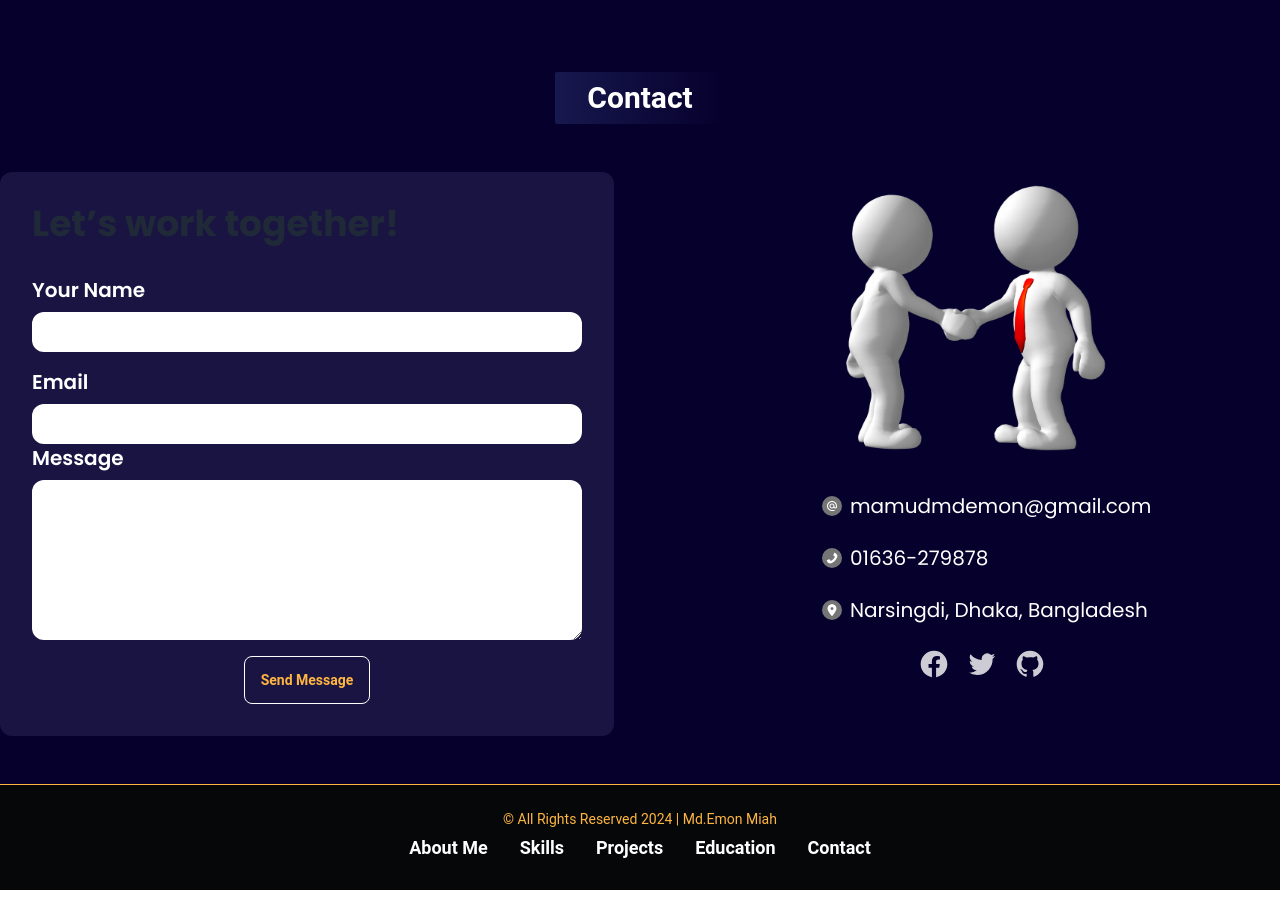
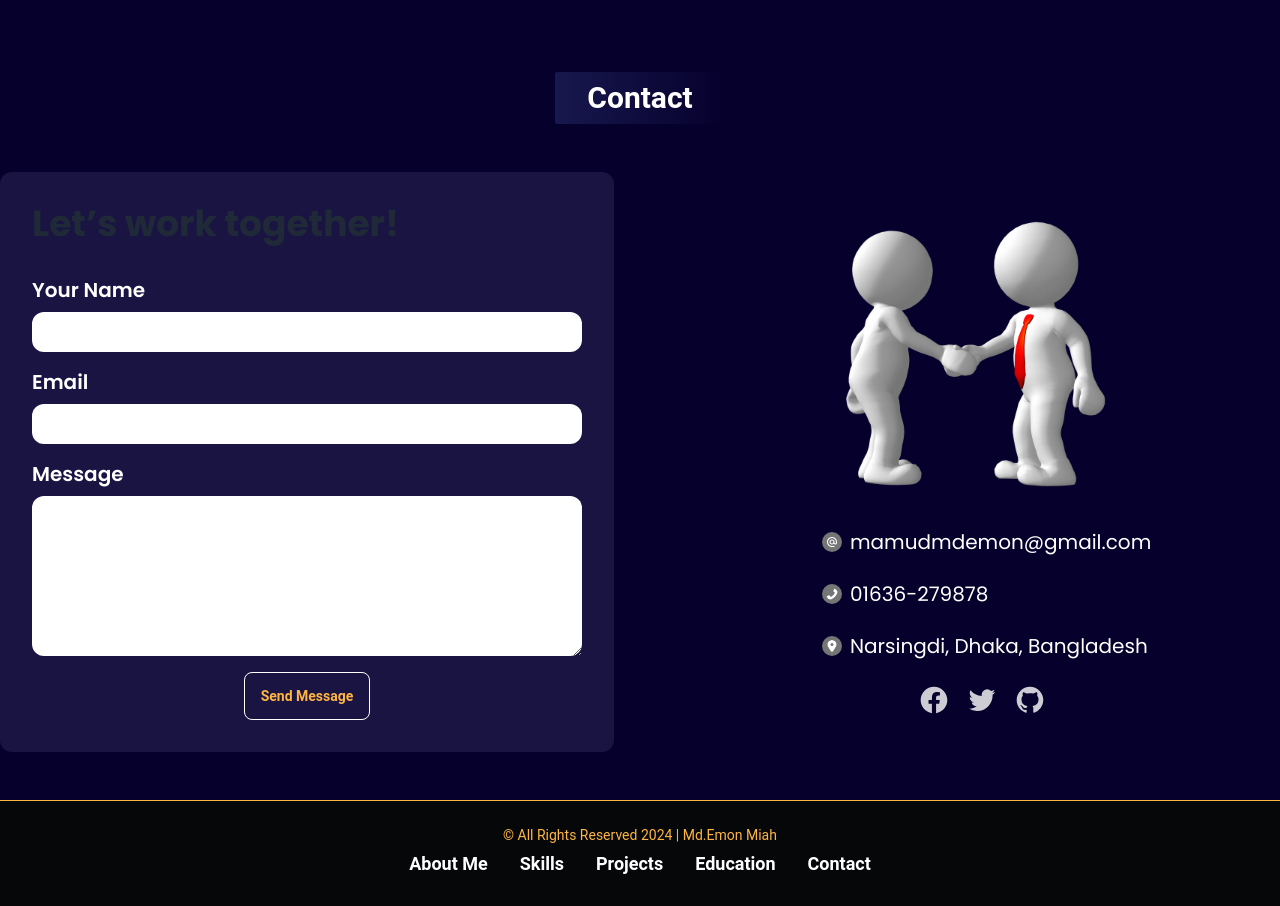
Before and after one commit to umayermdemon/emon-s-portfolio, a React (Vite) app: page / in a window 1280 px wide. Shown: the part 2980-3886 px from the top of the page. Built offline with nearby package versions, Linux system fonts and the light colour scheme.

Commit message:
contact section completed with responsive

```diff
--- a/src/Pages/Home/Contact/Contact.jsx
+++ b/src/Pages/Home/Contact/Contact.jsx
@@ -20,7 +20,7 @@ const Contact = () => {
       .then(
         () => {
           toast.success("Thanks for your feedback", {
-            position: "bottom-right",
+            position: "bottom-left",
             autoClose: 5000,
             hideProgressBar: false,
             closeOnClick: true,
@@ -45,9 +45,9 @@ const Contact = () => {
         </h1>
       </div>
 
-      <div className="flex flex-row-reverse gap-52 ">
+      <div className="flex flex-col justify-center items-center lg:flex-row-reverse lg:gap-52 ">
         <div className="flex-1">
-          <img src={contactLogo} className="w-72 pt-12" />
+          <img src={contactLogo} className="w-72 pt-3 lg:pt-12" />
           <div className="space-y-6 pt-8">
             <h3 className="flex flex-row gap-2 items-center text-xl text-white font-poppins">
               <MdOutlineAlternateEmail className="bg-gray-600 text-white p-1 text-xl rounded-full" />
@@ -119,11 +119,11 @@ const Contact = () => {
         </div>
 
         <div className="bg-[#1a1443] p-8 rounded-xl mt-12 flex-1">
-          <h2 className="text-4xl font-bold font-poppins">
+          <h2 className="text-2xl md:text-4xl font-bold font-poppins">
             Let’s work together!
           </h2>
           <div>
-            <form ref={form} onSubmit={sendEmail} className="w-[550px] ">
+            <form ref={form} onSubmit={sendEmail} className="w-[350px] md:w-[550px] ">
               <div className="flex flex-col gap-2 pt-8">
                 <label className="text-xl font-poppins font-semibold text-white">
                   Your Name
@@ -146,7 +146,7 @@ const Contact = () => {
                   className="bg-white rounded-xl h-10 text-black pl-4"
                 />
               </div>
-              <div className="flex flex-col gap-2 ">
+              <div className="flex flex-col gap-2 pt-4">
                 <label className="text-xl font-poppins font-semibold text-white">
                   Message
                 </label>
```
Also changed, not shown: 1 other file (tests, documents, lock files or other folders).
